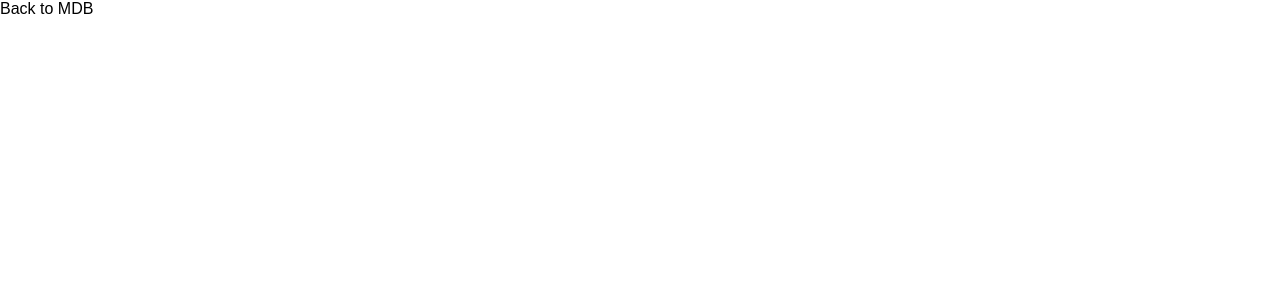
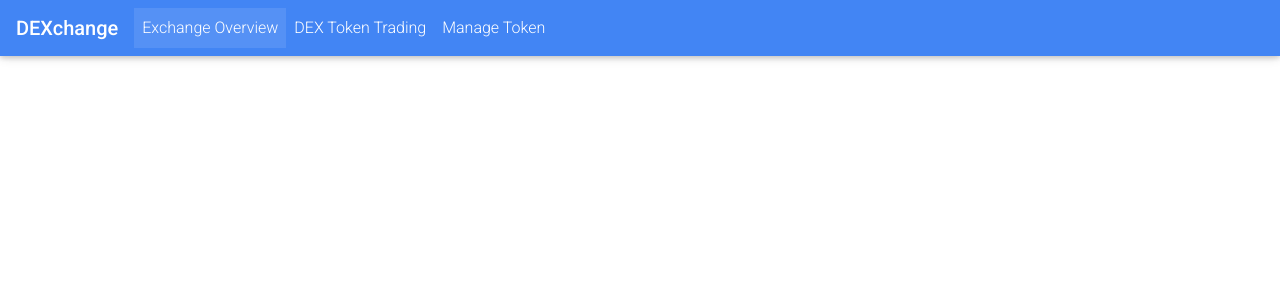
Before and after one commit to Parsh/DEXchange, a React (Create React App) app: page / in a window 1280 px wide. Shown: the top 300 px of the page. Built offline with nearby package versions, Linux system fonts and the light colour scheme.

Commit message:
Added: Base Navigation Bar

```diff
--- a/src/App.js
+++ b/src/App.js
@@ -1,8 +1,62 @@
 import React, { Component } from 'react';
+import 'font-awesome/css/font-awesome.min.css';
+import 'bootstrap/dist/css/bootstrap.min.css';
+import 'mdbreact/dist/css/mdb.css';
 
+import Navbar from './presentationalComponents/Navbar';
 class App extends Component {
   render() {
-    return <div className="container">Back to MDB</div>;
+    return (
+      <div className="container">
+        <Navbar />
+        <br />
+        <br /> <br />
+        <br />
+        <br />
+        <br />
+        <br />
+        <br />
+        <br />
+        <br />
+        <br />
+        <br />
+        <br />
+        <br />
+        <br />
+        <br /> <br />
+        <br />
+        <br />
+        <br />
+        <br />
+        <br />
+        <br />
+        <br />
+        <br />
+        <br />
+        <br />
+        <br />
+        <br />
+        <br />
+        <br />
+        <br />
+        <br />
+        <br />
+        <br />
+        <br />
+        <br />
+        <br />
+        <br />
+        <br />
+        <br />
+        <br />
+        <br />
+        <br />
+        <br />
+        <br />
+        <br />
+        <br />
+      </div>
+    );
   }
 }
 
--- /dev/null
+++ b/src/presentationalComponents/Navbar.js
@@ -0,0 +1,59 @@
+import React, { Component } from 'react';
+import {
+  Navbar,
+  NavbarBrand,
+  NavbarNav,
+  NavbarToggler,
+  Collapse,
+  NavItem,
+  NavLink,
+  Dropdown,
+  DropdownToggle,
+  DropdownMenu,
+  DropdownItem
+} from 'mdbreact';
+import { BrowserRouter as Router } from 'react-router-dom';
+
+class NavbarFeatures extends React.Component {
+  constructor(props) {
+    super(props);
+    this.state = {
+      collapse: false,
+      isWideEnough: false
+    };
+    this.onClick = this.onClick.bind(this);
+  }
+
+  onClick() {
+    this.setState({
+      collapse: !this.state.collapse
+    });
+  }
+  render() {
+    return (
+      <Router>
+        <Navbar color="bg-primary" dark expand="md" fixed="top" scrolling>
+          <NavbarBrand className="text-white">
+            <strong>DEXchange</strong>
+          </NavbarBrand>
+          {!this.state.isWideEnough && <NavbarToggler onClick={this.onClick} />}
+          <Collapse isOpen={this.state.collapse} navbar>
+            <NavbarNav left>
+              <NavItem active>
+                <NavLink to="#">Exchange Overview</NavLink>
+              </NavItem>
+              <NavItem>
+                <NavLink to="#">DEX Token Trading</NavLink>
+              </NavItem>
+              <NavItem>
+                <NavLink to="#">Manage Token</NavLink>
+              </NavItem>
+            </NavbarNav>
+          </Collapse>
+        </Navbar>
+      </Router>
+    );
+  }
+}
+
+export default NavbarFeatures;
```
